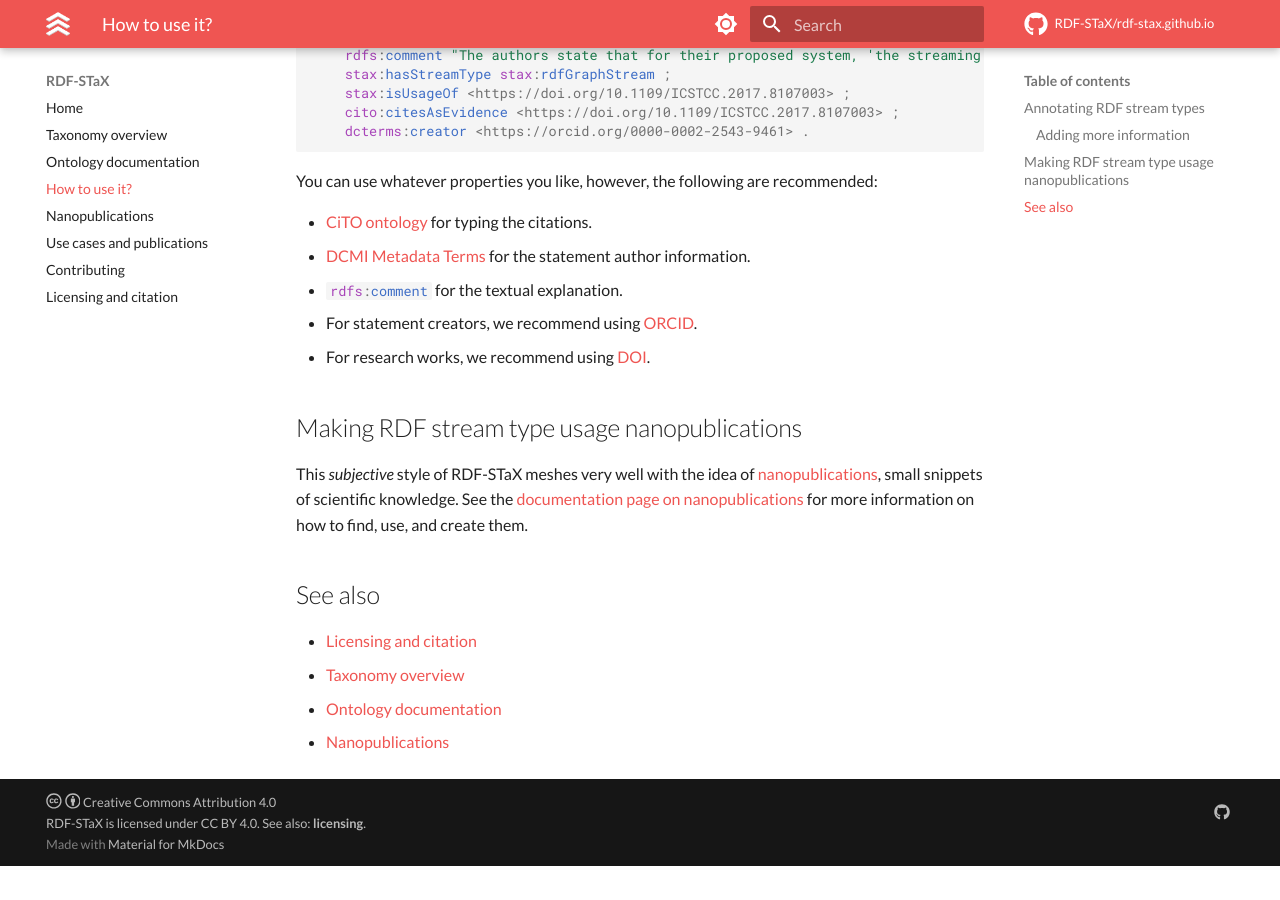
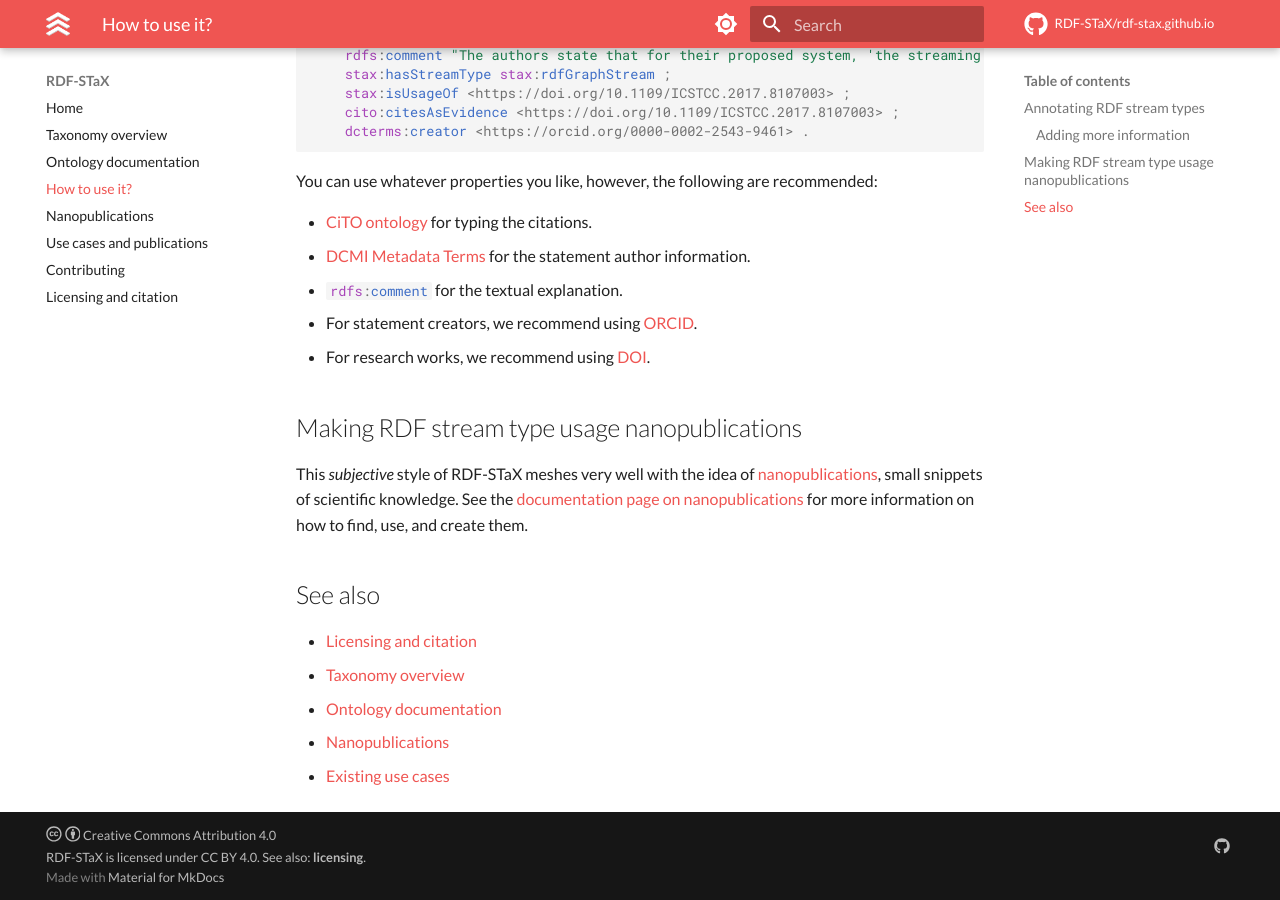
Before and after one commit to RDF-STaX/rdf-stax.github.io, an MkDocs documentation site: the page built from docs/use-it.md, in a window 1280 px wide and 900 px high, scrolled down 1260 px. Built offline with MkDocs 1.6.1 and Material for MkDocs 9.7.7, drawn with Linux system fonts in a browser that asks for light colours; comment, search, counter and statistics services are not loaded; the version menu is left out; before the commit the page ends 2126 px from its top, so only the background shows below that.

```diff
--- a/docs/use-it.md
+++ b/docs/use-it.md
@@ -113,3 +113,4 @@ This *subjective* style of RDF-STaX meshes very well with the idea of [nanopubli
 - [Taxonomy overview](taxonomy.md)
 - [Ontology documentation](ontology.md)
 - [Nanopublications](nanopubs.md)
+- [Existing use cases](uses.md)
```
Also changed, not shown: 1 other file.
